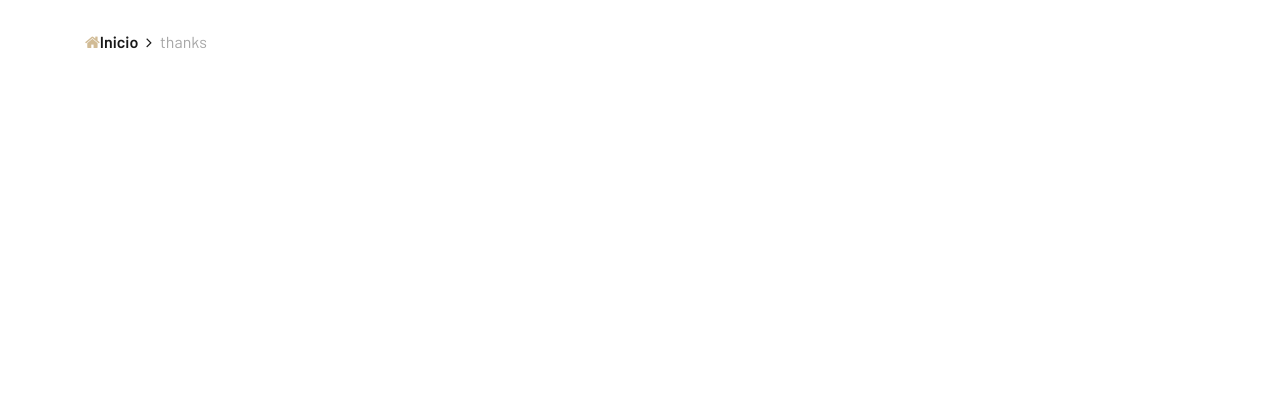
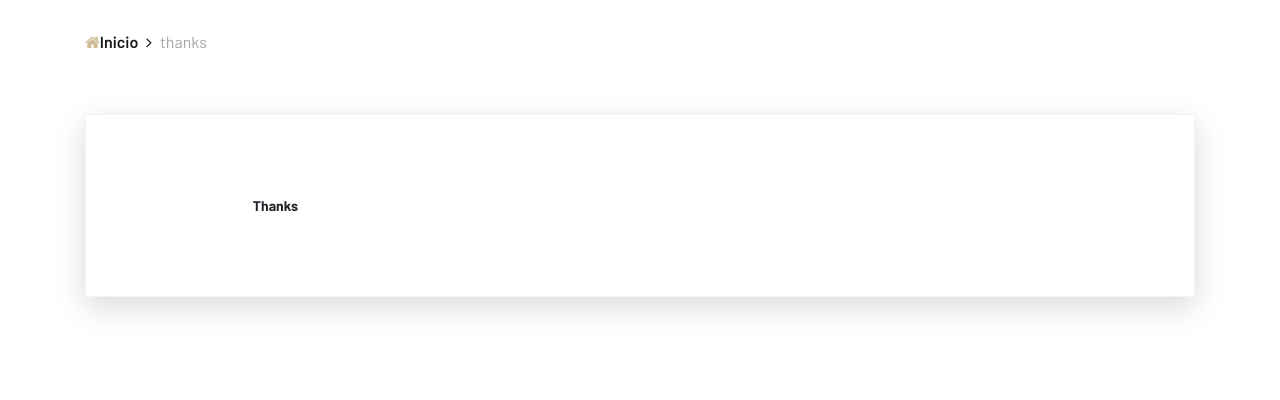
Before and after one commit to 4biggerfing/alifi, a plain HTML site: page thanks.html in a window 1280 px wide. Drawn offline with Linux system fonts and the light colour scheme.

Commit message:
Update thanks.html

```diff
--- a/thanks.html
+++ b/thanks.html
@@ -37,6 +37,30 @@
     </div>
     <!-- ##### Breadcrumb Area End ##### -->
 
+       <!-- ##### Blog Content Area Start ##### -->
+    <section class="blog-content-area section-padding-0-100">
+        <div class="container">
+            <div class="row justify-content-center">
+                <!-- Blog Posts Area -->
+                <div class="col-12">
+
+                    <!-- Post Details Area -->
+                    <div class="single-post-details-area">
+                        <div class="post-content">
+
+                            <!-- Post Text -->
+                            <div class="post-text">
+                                <strong>Thanks</strong>
+                            </div>
+                        </div>
+
+                    </div>
+                </div>
+            </div>
+        </div>
+    </section>
+    <!-- ##### Blog Content Area End ##### -->
+
 
 
     <!-- ##### All Javascript Script ##### -->
```
